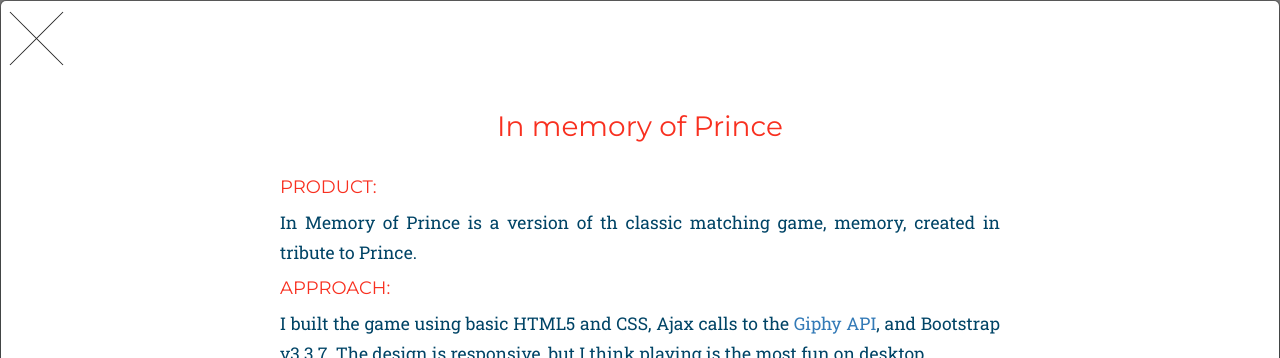
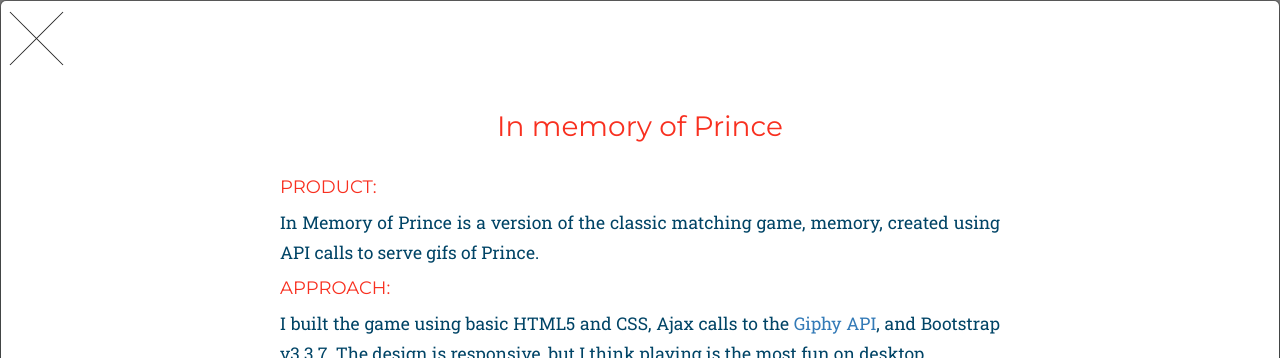
Before and after one commit to pixiephreak/tech-portfolio, a website: page index.html in a window 1280 px wide. Both pictures are taken after a click on the link "IN MEMORY OF PRINCE". Shown: the top 358 px of the page. Drawn offline with nearby package versions, Linux system fonts and the light colour scheme; a web font is replaced by a local one.

Commit message:
fix typo

```diff
--- a/index.html
+++ b/index.html
@@ -360,7 +360,7 @@
             <div class="modal-body">
               <h3 class="section-subheading text-center">In memory of Prince</h3>
               <h4>Product:</h4>
-              <p class="copy">In Memory of Prince is a version of th classic matching game, memory, created in tribute to Prince. </p>
+              <p class="copy">In Memory of Prince is a version of the classic matching game, memory, created using API calls to serve gifs of Prince. </p>
               <h4>Approach:</h4>
               <p class="copy">I built the game using basic HTML5 and CSS, Ajax calls to the <a href="https://developers.giphy.com/">Giphy API</a>, and Bootstrap v3.3.7. The design is responsive, but I think playing is the most fun on desktop.</p>
               <p class="text-center"><a href="https://pixiephreak.github.io/responsive-memory/" target="blank"><i class="fa fa-desktop fa-3x" aria-hidden="true"></i></a><a href="https://github.com/pixiephreak/responsive-memory" target='blank'><i class="fa fa-github fa-3x" aria-hidden="true"></i></a></p>
```
